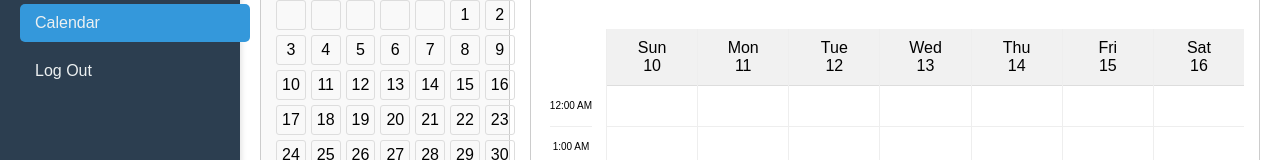
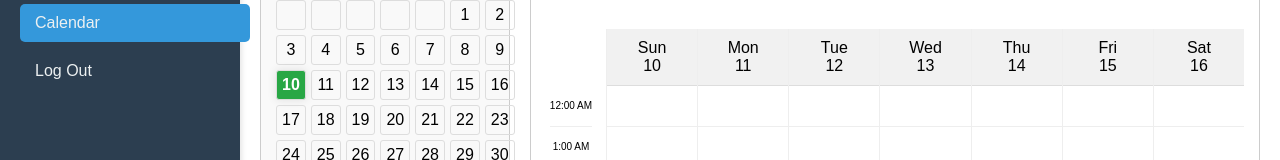
Before and after one commit to meftahul1/soccerbrite, a Next.js app in the folder client/: page /calendar in a window 1280 px wide. Shown: the part 195-355 px from the top of the page. Built offline with nearby package versions, Linux system fonts and the light colour scheme; no server answers.

Commit message:
small changes to ui

```diff
--- a/client/app/calendar/calendar.css
+++ b/client/app/calendar/calendar.css
@@ -22,6 +22,7 @@ body {
 
   .sidebar {
     width: 200px;
+    height: 150vh;
     background-color: #2c3e50;
     color: #ecf0f1;
     display: flex;
@@ -99,6 +100,15 @@ body {
   .mini-calendar-day.has-event {
     background-color: #dff9fb;
     font-weight: bold;
+  }
+
+  .highlighted-day {
+    background-color: #28a745; /* Green background */
+    color: white; /* White text for contrast */
+    padding: 5px;
+    text-align: center;
+    font-weight: bold;
+    box-shadow: 0 0 10px rgba(0, 0, 0, 0.1); /* Optional shadow to make it stand out */
   }
 
   .daily-agenda {
--- a/client/app/calendar/page.jsx
+++ b/client/app/calendar/page.jsx
@@ -1,6 +1,6 @@
 "use client";
 
-import React, { useState } from "react";
+import React, { useState, useEffect } from "react";
 import useEvents from "../hooks/useEvents";
 import Link from "next/link";
 import "./calendar.css";
@@ -8,6 +8,7 @@ import "./calendar.css";
 const Calendar = () => {
   const { events } = useEvents();
   const [currentDate, setCurrentDate] = useState(new Date());
+  const [highlightedDay, setHighlightedDay] = useState(new Date());
 
   const normalizeDate = (date) => {
     const normalized = new Date(date);
@@ -31,14 +32,12 @@ const Calendar = () => {
     const prevWeek = new Date(weekDays[0]);
     prevWeek.setDate(prevWeek.getDate() - 7);
     setWeekDays(getWeekDays(prevWeek));
-    setCurrentDate(prevWeek);
   };
 
   const handleNextWeek = () => {
     const nextWeek = new Date(weekDays[6]);
     nextWeek.setDate(nextWeek.getDate() + 1);
     setWeekDays(getWeekDays(nextWeek));
-    setCurrentDate(nextWeek);
   };
 
   const getMonthDays = (date) => {
@@ -83,6 +82,14 @@ const Calendar = () => {
     return hour + (minute >= 30 ? 0.5 : 0);
   };
 
+  useEffect(() => {
+    setCurrentDate(new Date());
+  }, []);
+
+  const handleDayClick = (day) => {
+    setHighlightedDay(day);
+  };
+
   return (
     <div className="app-container">
       <aside className="sidebar">
@@ -92,7 +99,9 @@ const Calendar = () => {
         <nav className="nav-links">
           <Link href="/user-homepage">Home</Link>
           <Link href="/events">Events</Link>
-          <Link href="/calendar" className="active">Calendar</Link>
+          <Link href="/calendar" className="active">
+            Calendar
+          </Link>
           <Link href="/">Log Out</Link>
         </nav>
       </aside>
@@ -104,18 +113,39 @@ const Calendar = () => {
         <div className="calendar-section">
           <div className="calendar-left">
             <div className="mini-calendar">
-              <h3>{currentDate.toLocaleString("default", { month: "long" })}</h3>
+              <h3>
+                {currentDate.toLocaleString("default", { month: "long" })}
+              </h3>
               <div className="mini-calendar-grid">
-                {getMonthDays(currentDate).map((day, index) => (
+                {getMonthDays(currentDate).map((day, index) => {
+                  const isCurrentDay =
+                    day &&
+                    day.getDate() === currentDate.getDate() &&
+                    day.getMonth() === currentDate.getMonth() &&
+                    day.getFullYear() === currentDate.getFullYear();
+
+                  const isHighlightedDay =
+                    day &&
+                    day.getDate() === highlightedDay.getDate() &&
+                    day.getMonth() === highlightedDay.getMonth() &&
+                    day.getFullYear() === highlightedDay.getFullYear();
+
+                  return (
                     <div
                       key={index}
                       className={`mini-calendar-day ${
-                      day && eventsByDate[normalizeDate(day)] ? "has-event" : ""
+                        isHighlightedDay ? "highlighted-day" : ""
+                      } ${
+                        day && eventsByDate[normalizeDate(day)]
+                          ? "has-event"
+                          : ""
                       }`}
+                      onClick={() => handleDayClick(day)}
                     >
                       {day && <span>{day.getDate()}</span>}
                     </div>
-                ))}
+                  );
+                })}
               </div>
             </div>
 
@@ -123,12 +153,14 @@ const Calendar = () => {
               <h3>Upcoming Events</h3>
               <ul>
                 {events
-                  .filter((event) => new Date(addOneDay(event.date)) >= new Date())
+                  .filter(
+                    (event) => new Date(addOneDay(event.date)) >= new Date()
+                  )
                   .sort((a, b) => new Date(a.date) - new Date(b.date))
                   .map((event) => (
                     <li key={event.id}>
-                      <span style={{ color: event.color }}>●</span> {event.name} -{" "}
-                      {new Date(addOneDay(event.date)).toLocaleDateString()}
+                      <span style={{ color: event.color }}>●</span> {event.name}{" "}
+                      - {new Date(addOneDay(event.date)).toLocaleDateString()}
                     </li>
                   ))}
               </ul>
@@ -139,7 +171,8 @@ const Calendar = () => {
             <div className="calendar-header">
               <button onClick={handlePrevWeek}>&lt;</button>
               <h2>
-                {currentDate.toLocaleString("default", { month: "long" })} {currentDate.getFullYear()}
+                {currentDate.toLocaleString("default", { month: "long" })}{" "}
+                {currentDate.getFullYear()}
               </h2>
               <button onClick={handleNextWeek}>&gt;</button>
             </div>
@@ -155,7 +188,9 @@ const Calendar = () => {
               {weekDays.map((day, index) => (
                 <div key={index} className="day-column">
                   <div className="day-header">
-                    <div className="day-of-week">{day.toLocaleString("default", { weekday: "short" })}</div>
+                    <div className="day-of-week">
+                      {day.toLocaleString("default", { weekday: "short" })}
+                    </div>
                     <div className="day-of-month">{day.getDate()}</div>
                   </div>
                   {generateTimestamps().map((timestamp, idx) => (
--- a/client/app/events/create/createEvent.css
+++ b/client/app/events/create/createEvent.css
@@ -10,6 +10,7 @@ body {
 
   .sidebar {
     width: 200px;
+    height: 150vh;
     background-color: #2c3e50;
     color: #ecf0f1;
     display: flex;
--- a/client/app/events/events.css
+++ b/client/app/events/events.css
@@ -106,6 +106,7 @@ body {
 
   .sidebar {
     width: 200px;
+    height: 150vh;
     background-color: #2c3e50;
     color: #ecf0f1;
     display: flex;
--- a/client/app/user-homepage/userHome.css
+++ b/client/app/user-homepage/userHome.css
@@ -10,6 +10,7 @@ body {
 
 .sidebar {
   width: 200px;
+  height: 150vh;
   background-color: #2c3e50;
   color: #ecf0f1;
   display: flex;
```
Lines whose indentation alone changed are shown as unchanged.
